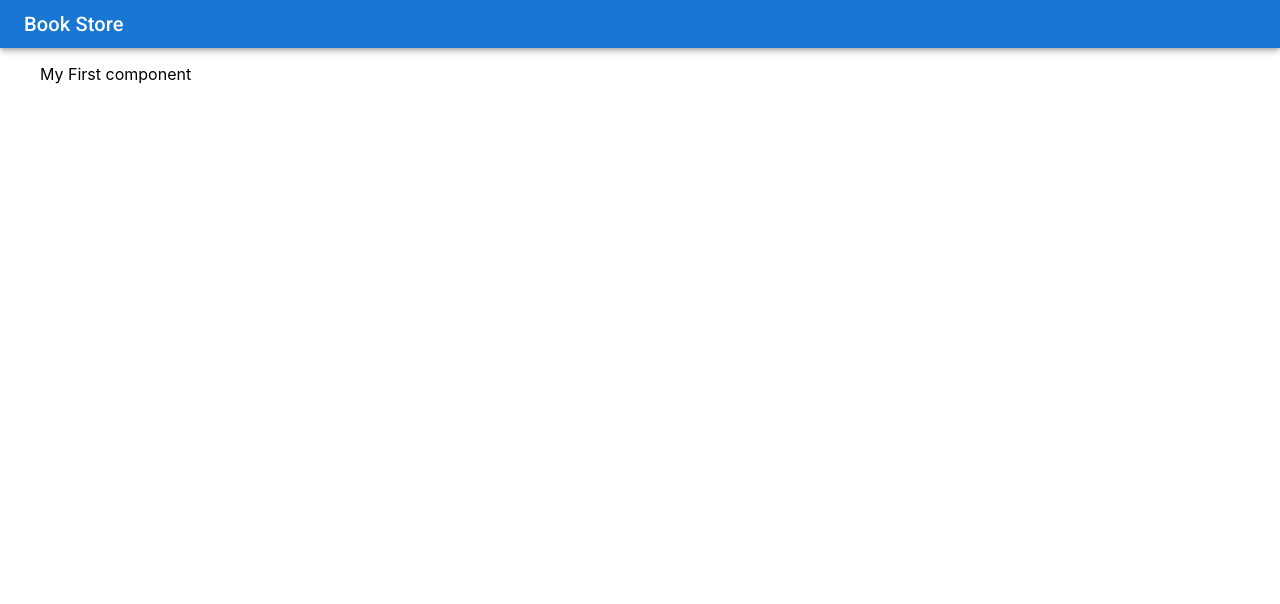
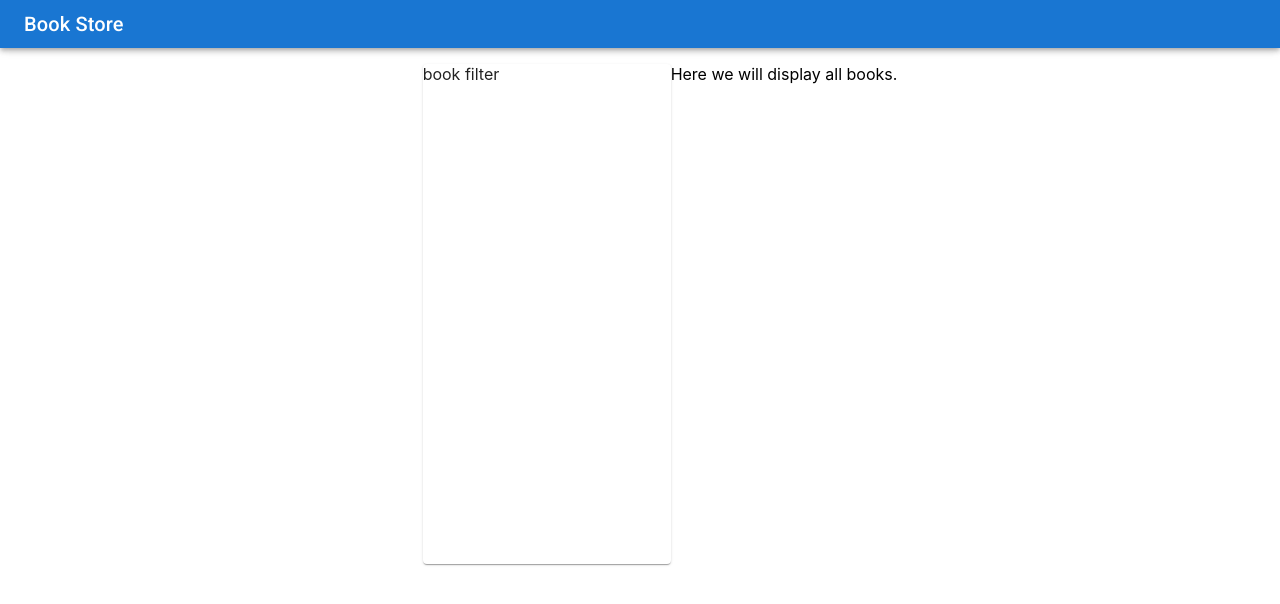
Before and after one commit to joseph-ortiz/bookstoreclient, a React (Create React App) app: page / in a window 1280 px wide. Shown: the top 604 px of the page. Built offline with nearby package versions, Linux system fonts and the light colour scheme; no server answers.

Commit message:
styled cmp update environment file

```diff
--- a/package.json
+++ b/package.json
@@ -6,6 +6,7 @@
     "@emotion/react": "^11.10.6",
     "@emotion/styled": "^11.10.6",
     "@mui/icons-material": "^5.11.11",
+    "@mui/lab": "^5.0.0-alpha.124",
     "@mui/material": "^5.11.14",
     "@mui/styled-engine-sc": "^5.11.11",
     "@testing-library/jest-dom": "^5.16.5",
--- a/src/component/App.jsx
+++ b/src/component/App.jsx
@@ -3,14 +3,26 @@ import './App.css';
 import axios from 'axios';
 import baseUrl from '../config'
 import Layout from './layout/Layout'
+import BookContainer from './book/BookContainer';
+import { ThemeProvider, StyledEngineProvider, createTheme } from '@mui/material/styles';
+
+
+const theme = createTheme();
+
+
 
 function App() {
   axios(`${baseUrl}/api/v1/books`).then(books => {console.log(books)})
 
+
   return (
-    <Layout>
-      <div>My First component</div>
-    </Layout>
+    <StyledEngineProvider injectFirst>
+      <ThemeProvider theme={theme}>
+        <Layout>
+          <BookContainer></BookContainer>
+        </Layout>
+      </ThemeProvider>
+    </StyledEngineProvider>
   );
 }
 
--- /dev/null
+++ b/src/component/book/BookContainer.jsx
@@ -0,0 +1,23 @@
+import React from 'react'
+import {Box} from '@mui/material'
+import BookFilter from './BookFilter'
+//import {BookContainerStyles} from './BookStyles'
+
+const BookContainer = () => {
+    return(
+
+        <Box sx={{
+            display: 'flex',
+            justifyContent: 'center',
+            flexDirection: 'row'
+        }}>
+            <BookFilter />
+            <Box>
+                Here we will display all books.
+            </Box>
+        </Box>
+
+    )
+}
+
+export default BookContainer
--- /dev/null
+++ b/src/component/book/BookFilter.jsx
@@ -0,0 +1,24 @@
+import React from "react";
+import { Box, Paper } from "@mui/material";
+//import { BookFilterStyles, BookFilterPaperStyles } from "./BookStyles";
+const BookFilter = () => {
+  return (
+    <Box
+      sx={{
+        width: "20%",
+        height: "500px",
+      }}
+    >
+      <Paper
+        sx={{
+          width: "100%",
+          height: "100%",
+        }}
+      >
+        book filter
+      </Paper>
+    </Box>
+  );
+};
+
+export default BookFilter;
--- /dev/null
+++ b/src/component/book/BookStyles.jsx
@@ -0,0 +1,16 @@
+import{styled} from '@mui/system'
+
+let BookContainerStyles =  styled('Box')({
+    display: 'flex',
+    justifyContent: 'center',
+    flexDirection: 'row'
+})
+let BookFilterStyles =  styled('Box')({
+    width: '20%',
+    height: '500px'
+})
+let BookFilterPaperStyles =  styled('Box')({
+    width: '100%',
+    height: '100%',
+})
+export {BookContainerStyles,BookFilterStyles,BookFilterPaperStyles}
--- a/src/config/index.js
+++ b/src/config/index.js
@@ -1,4 +1,4 @@
 const environmentUrls = new Map();
 environmentUrls.set('localhost','http://localhost:8080')
-environmentUrls.set('bookstore-flying-dog-web.herokuapp.com', 'https://bookstore-flying-dog-web.herokuapp.com')
+environmentUrls.set('bookstore-flying-dog-web.herokuapp.com', 'https://bookstore-flying-dog.herokuapp.com')
 export default environmentUrls.get(window.location.hostname);
```
Also changed, not shown: 2 other files (tests, documents, lock files or other folders).
